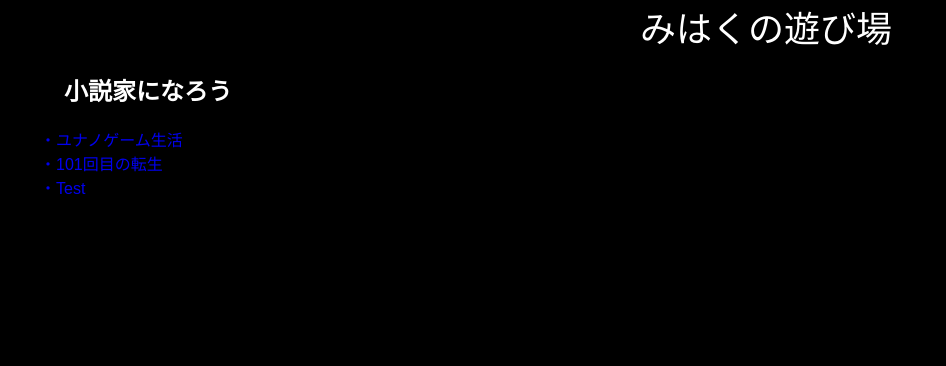
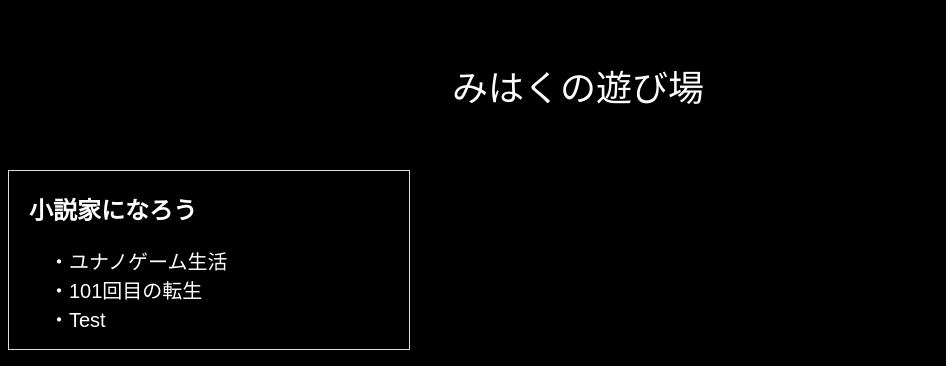
Before and after one commit to kuhamihaku/HomePage, a plain HTML site: page index.html in a window 1280 px wide. Shown: the whole page, without its empty margins (0-946 px from the left). Drawn offline with Linux system fonts and the light colour scheme.

Commit message:
Update Home.css

```diff
--- a/Home.css
+++ b/Home.css
@@ -2,29 +2,43 @@
 
 /* ページ全体の設定 */
 body{
-    margin: 0;
     font-family: sans-serif;
     background-color: #000000;
 }
+a{
+    text-decoration: none;
+}
 /* 「ヘッダー」ブロック */
+.headTitl div{
+    margin: 49px auto;
+    width: 400px;
+    padding:10px 30px ;
+}
 .headTitl a{
-    padding-left:50%;
     color:#fff;
     font-size: 36px;
-    text-align: center;
-    text-decoration: none;
+    padding-left: 3%;
 }
 
+/*「小説」ブロック*/
+.storyTitle div{
+    width: 400px;
+    border:1px solid #ddd;
+}
 .storyTitle h1{
     padding-left: 5%;
     color:#fff;
     font-size: 24px;
 }
-.storyTitle h2{
-    padding-left: 5%;
+.storyTitle a:link{
     color:#fff;
     font-size: 20px;
 }
-a{
-    text-decoration: none;
+.storyTitle a:visited{
+    color:#fff;
+    font-size: 20px;
 }
+.storyTitle a:hover{
+    color:#00ff00;
+    font-size: 20px;
+}
```
